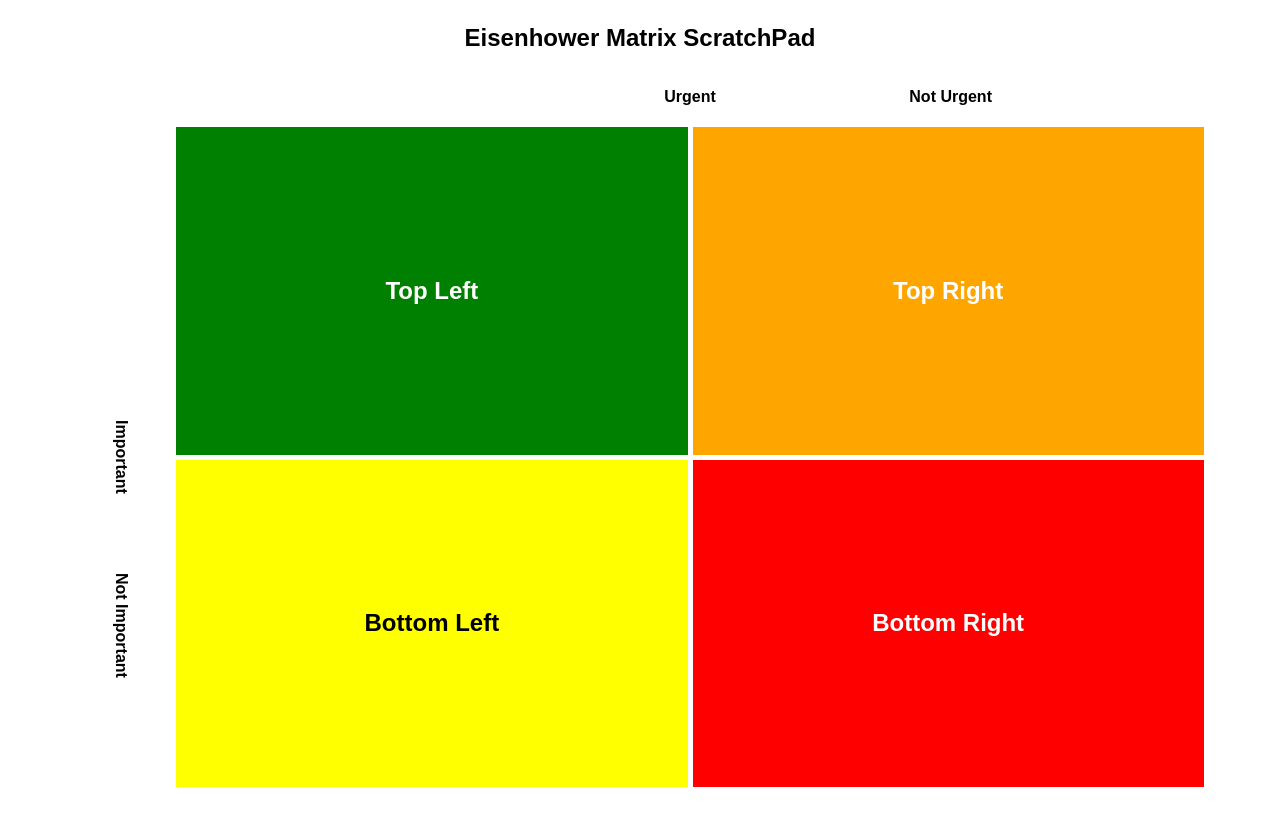
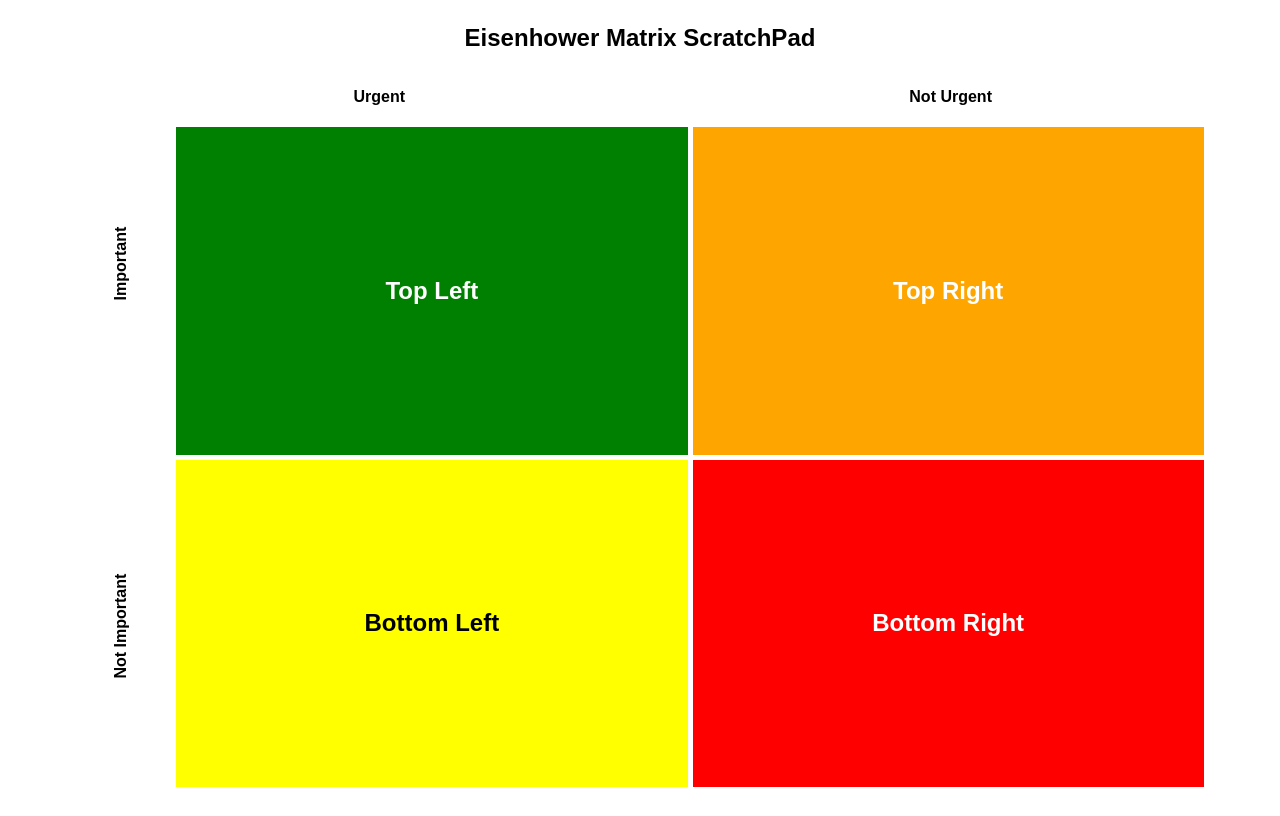
Before and after one commit to rgutmann39/eisen, a React (Create React App) app: page / in a window 1280 px wide. Built offline with nearby package versions, Linux system fonts and the light colour scheme.

Commit message:
updates to UI

```diff
--- a/src/App.css
+++ b/src/App.css
@@ -33,9 +33,10 @@
 }
 
 .important-label {
-  grid-row: 2 / span 2;
+  grid-row: 1 / span 2;
   grid-column: 1 / 2;
   writing-mode: vertical-rl;
+  transform: rotate(180deg); /* Flip to read bottom to top */
   text-align: center;
 }
 
@@ -43,12 +44,13 @@
   grid-row: 3 / span 2;
   grid-column: 1 / 2;
   writing-mode: vertical-rl;
+  transform: rotate(180deg); /* Flip to read bottom to top */
   text-align: center;
 }
 
 .urgent-label {
   grid-row: 1 / 2;
-  grid-column: 2 / span 2;
+  grid-column: 1 / span 2;
   text-align: center;
   align-self: center;
   justify-self: center;
```
